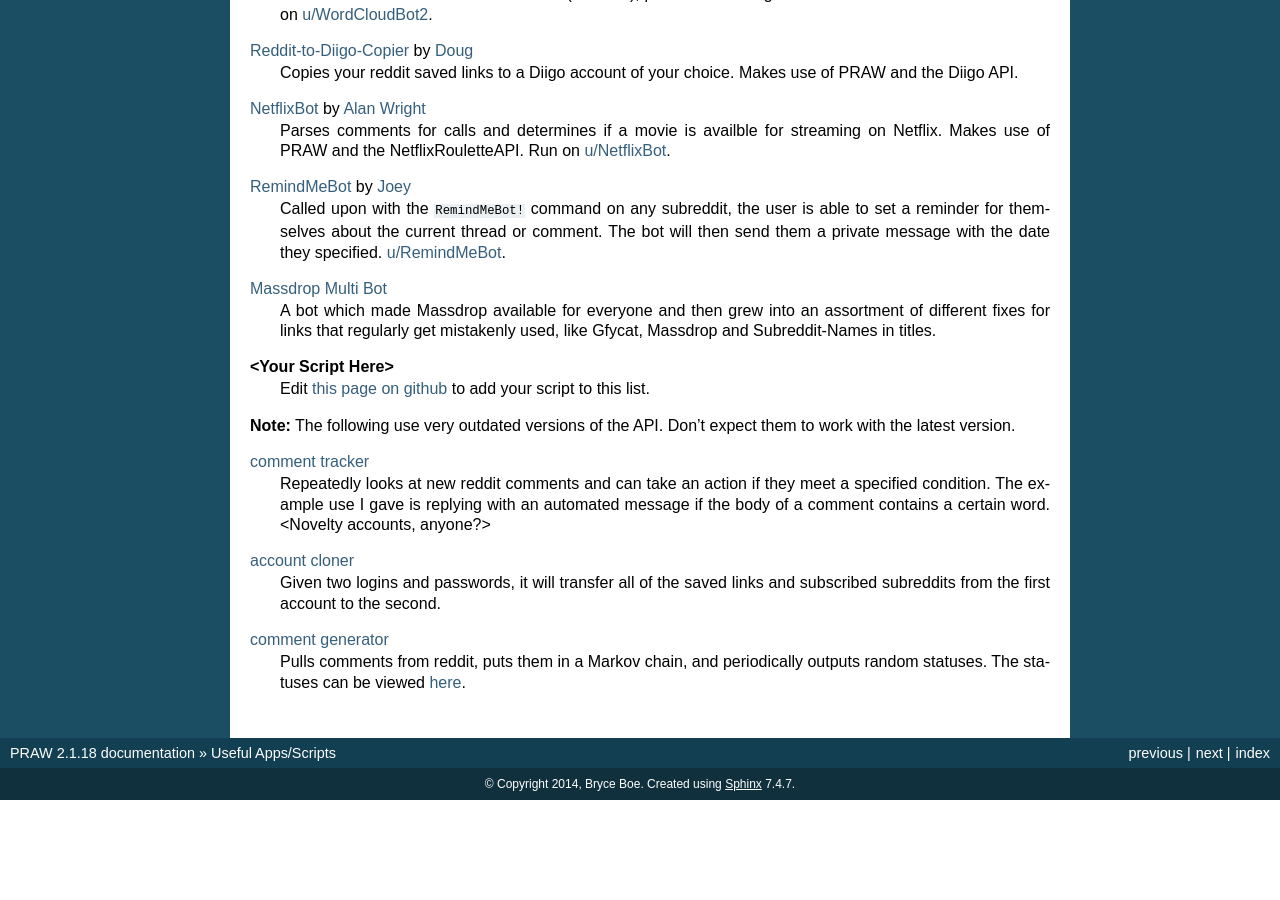
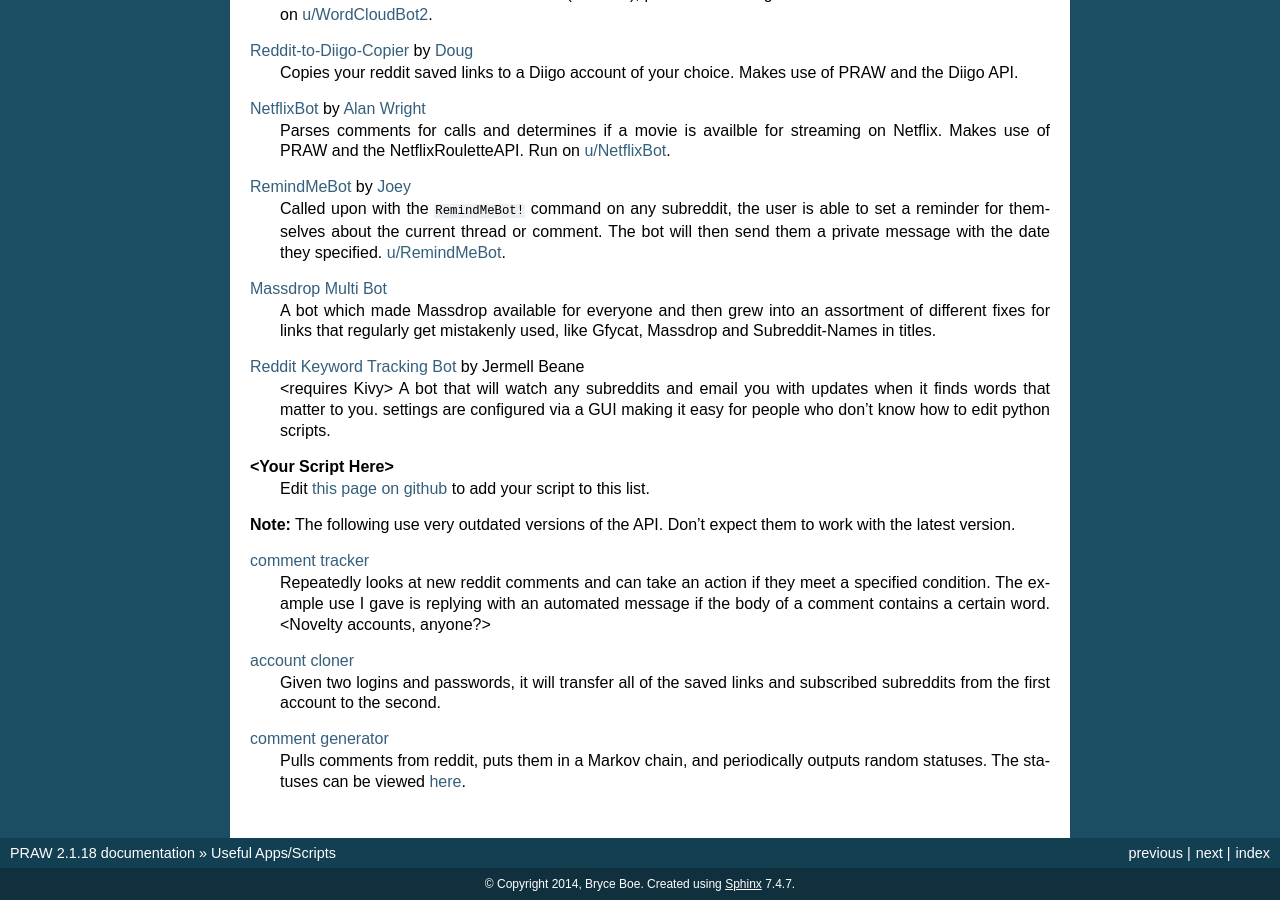
Before and after one commit to praw-dev/praw, a Sphinx documentation site: the page built from docs/pages/useful_scripts.rst, in a window 1280 px wide and 900 px high, scrolled down 1542 px. Built offline with Sphinx 7.4.7, drawn with Linux system fonts in a browser that asks for light colours; before the commit the page ends 2342 px from its top, so only the background shows below that.

Commit message:
Updated with Reddit Keyword Tracking Bot
Added new praw project

```diff
--- a/docs/pages/useful_scripts.rst
+++ b/docs/pages/useful_scripts.rst
@@ -117,6 +117,10 @@ this page to add in more.
    assortment of different fixes for links that regularly get mistakenly used,
    like Gfycat, Massdrop and Subreddit-Names in titles.
 
+`Reddit Keyword Tracking Bot <https://github.com/SwedishBotMafia/RScanBot.Gen>`_ by Jermell Beane
+    <requires Kivy> A bot that will watch any subreddits and email you with updates when it finds words that matter to you.
+    settings are configured via a GUI making it easy for people who don't know how to edit python scripts.
+
 **\<Your Script Here\>**
     Edit `this page on github <https://github.com/praw-dev/praw/blob/master/
     docs/pages/useful_scripts.rst>`_ to add your script to this list.
```
